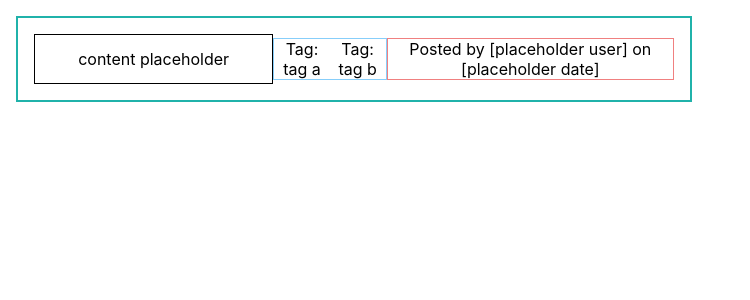
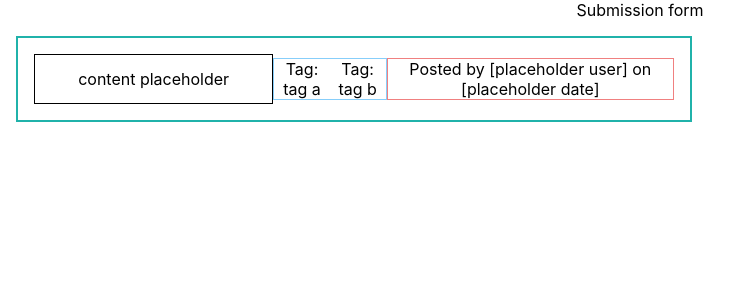
Before and after one commit to mradamt/punter, a React (Create React App) app: page / in a window 1280 px wide. Shown: the top 300 px of the page, without its empty margins (0-750 px from the left). Built offline with nearby package versions, Linux system fonts and the light colour scheme.

Commit message:
move App to components folder & convert to tsx, scss

```diff
--- a/src/App.js
+++ /dev/null
@@ -1,15 +0,0 @@
-import logo from './logo.svg';
-import './App.css';
-import Post from './components/Post';
-
-function App() {
-  return (
-    <div className="App">
-      <main className='container'>
-        <Post />
-      </main>
-    </div>
-  );
-}
-
-export default App;
--- /dev/null
+++ b/src/components/App.tsx
@@ -0,0 +1,17 @@
+import Post from './Post';
+import './App.scss';
+
+function App() {
+  return (
+    <main className='App'>
+      <section className='submission-form'>
+        Submission form
+      </section>
+      <section className='posts'>
+        <Post />
+      </section>
+    </main>
+  );
+}
+
+export default App;
--- a/src/index.js
+++ b/src/index.js
@@ -1,7 +1,7 @@
 import React from 'react';
 import ReactDOM from 'react-dom';
 import './index.css';
-import App from './App';
+import App from './components/App';
 import reportWebVitals from './reportWebVitals';
 
 ReactDOM.render(
```
Also changed, not shown: src/components/App.scss (renamed from src/App.css).
